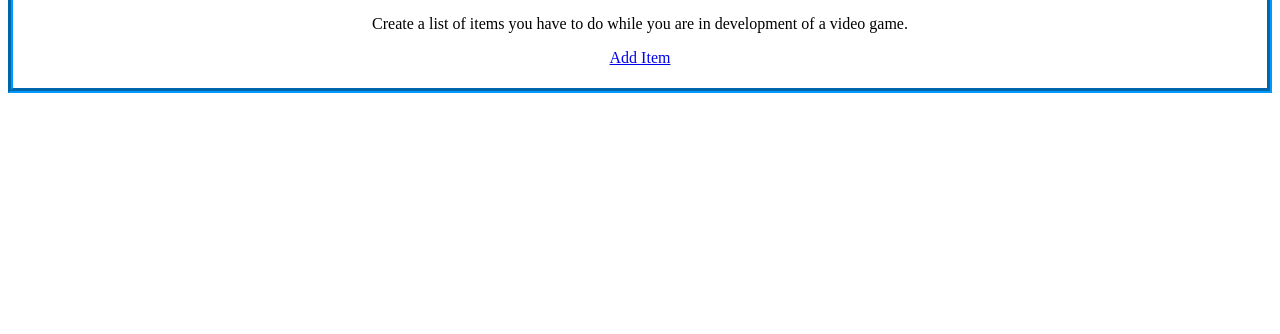
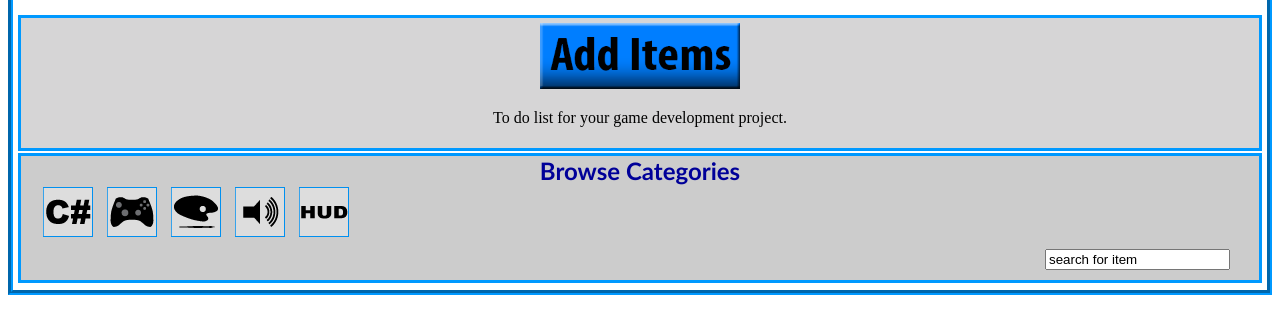
Before and after one commit to b58855/MIU, a plain HTML site: page Week1/index.html in a window 1280 px wide. Shown: the part 84-418 px from the top of the page. Drawn offline with Linux system fonts and the light colour scheme.

Commit message:
index update

```diff
--- a/Week1/css/styles.css
+++ b/Week1/css/styles.css
@@ -23,18 +23,47 @@ h2{
 	font-family: "Trebuchet MS", Arial, Helvetica, sans-serif;
 }
 fieldset{
-	padding: 5px;
-	width: auto;
-	background-color: #D6D5D6;
-	border-color: #09F;
-	border-width: medium;
+	border-top-style: none;
+	border-right-style: none;
+	border-bottom-style: none;
+	border-left-style: none;
 }
 legend{
 	text-align: center;
 }
+#navItems {
+	margin: 2px;
+}
+.browseItem {
+	margin-right: 5px;
+	margin-left: 5px;
+}
+#nav {
+	background-color: #CCC;
+	border: medium solid #09F;
+	margin-bottom: 2px;
+	margin-top: 2px;
+	padding-right: 15px;
+	padding-left: 15px;
+}
+#mainContent {
+	padding: 5px;
+	width: auto;
+	background-color: #D6D5D6;
+	border: medium solid #09F;
+	text-align: center;
+}
+#mainForm {
+	padding: 5px;
+	width: auto;
+	background-color: #D6D5D6;
+	border: medium solid #09F;
+}
 input{
 	float: right;
 	clear: both;
+}
+#title {
 }
 select{
 	float: right;
@@ -52,9 +81,6 @@ ul{
 .import{
 	list-style-type: square;
 }
-.centered{
-	text-align: center;
-}
 #edit{
 	padding-right: 5px;
 	margin-left: -30px;
@@ -63,6 +89,9 @@ ul{
 	margin-left: -35px;
 	margin-top: 5px;
 }
+#search {
+	float: right;
+}
 .listItem{
 	margin: 5px;
 	border: solid thin #09F;
--- a/Week1/index.html
+++ b/Week1/index.html
@@ -15,9 +15,27 @@
     	<link href="css/styles.css" rel="stylesheet" type="text/css">
 	</head>
 	<body>
-    	<h1>Game Development:</br>To Do List</h1>
-		<p class="centered">Create a list of items you have to do while you are in development of a video game.</p>
-        <!--sends the user to the add item page-->
-        <p class="centered"><a href="additem.html">Add Item</a></p>
+    	<div id="title">
+    		<h1>Game Development:</br>To Do List</h1>
+        </div>
+        <div id="mainContent">
+        	<a href="additem.html"><img src="img/AddItems.png" width="200" height="66"></a>
+            <p>To do list for your game development project.</p>
+    	</div>
+    	<div id="nav">
+    		<h2>Browse Categories</h2>
+        	<p id="navItems">
+                <a href="#" class="browseItem"><img src="img/Programming.png" width="50" height="50"></a>
+                <a href="#" class="browseItem"><img src="img/Design.png" width="50" height="50"></a>
+                <a href="#" class="browseItem"><img src="img/Art.png" width="50" height="50"></a>
+                <a href="#" class="browseItem"><img src="img/Sound.png" width="50" height="50"></a>
+                <a href="#" class="browseItem"><img src="img/UI.png" width="50" height="50"></a>
+            </p>
+            <form>
+                <fieldset>
+                    <input name="search" type="text" id="search" value="search for item">
+                </fieldset>
+            </form>
+        </div>
 	</body>
 </html>
```
Also changed, not shown: Week1/addItem.html (+1 -1 lines), Week1/img/AddItems.png (added).
